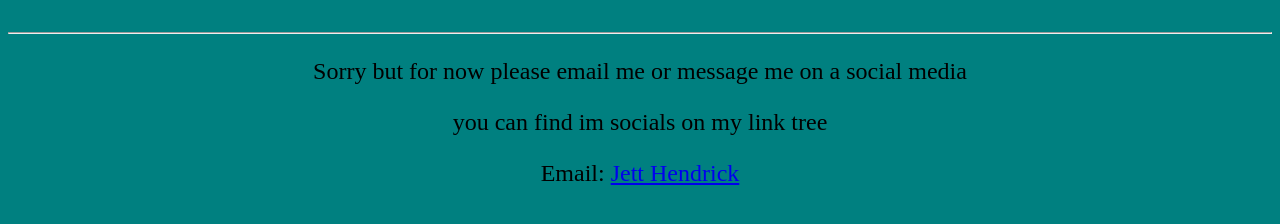
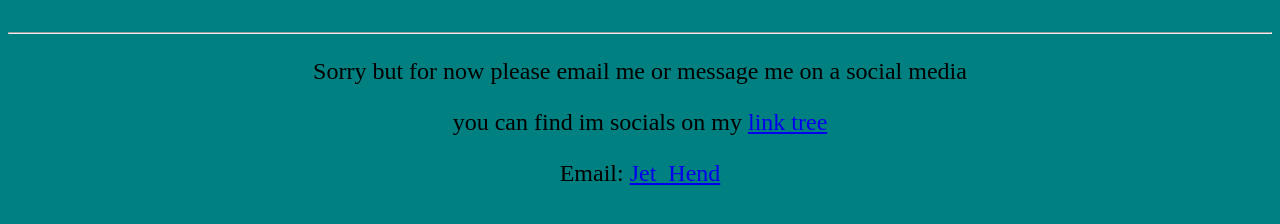
Before and after one commit to jet-hend/Website-code, a plain HTML site: page order.html in a window 1280 px wide. Shown: the part 254-478 px from the top of the page. Drawn offline with Linux system fonts and the light colour scheme.

Commit message:
Update order.html

```diff
--- a/order.html
+++ b/order.html
@@ -41,8 +41,8 @@
         <hr class="bar">
 
         <p>Sorry but for now please email me or message me on a social media</p>
-        <p>you can find im socials on my link tree</p>
-        <p>Email: <a href="https://mail.google.com/mail/?view=cm&fs=1&tf=1&to=jhendrick196@gmail.com&su=Please Put your name here" target="_blank">Jett Hendrick</a></p>
+        <p>you can find im socials on my <a href="https://linktr.ee/jet_hend">link tree</a></p>
+        <p>Email: <a href="https://mail.google.com/mail/?view=cm&fs=1&tf=1&to=jhendrick196@gmail.com&su=Please Put your name here" target="_blank">Jet_Hend</a></p>
     </body>
     <script type="text/javascript" src="JavaScript/order.js"></script>
 </html>
```
